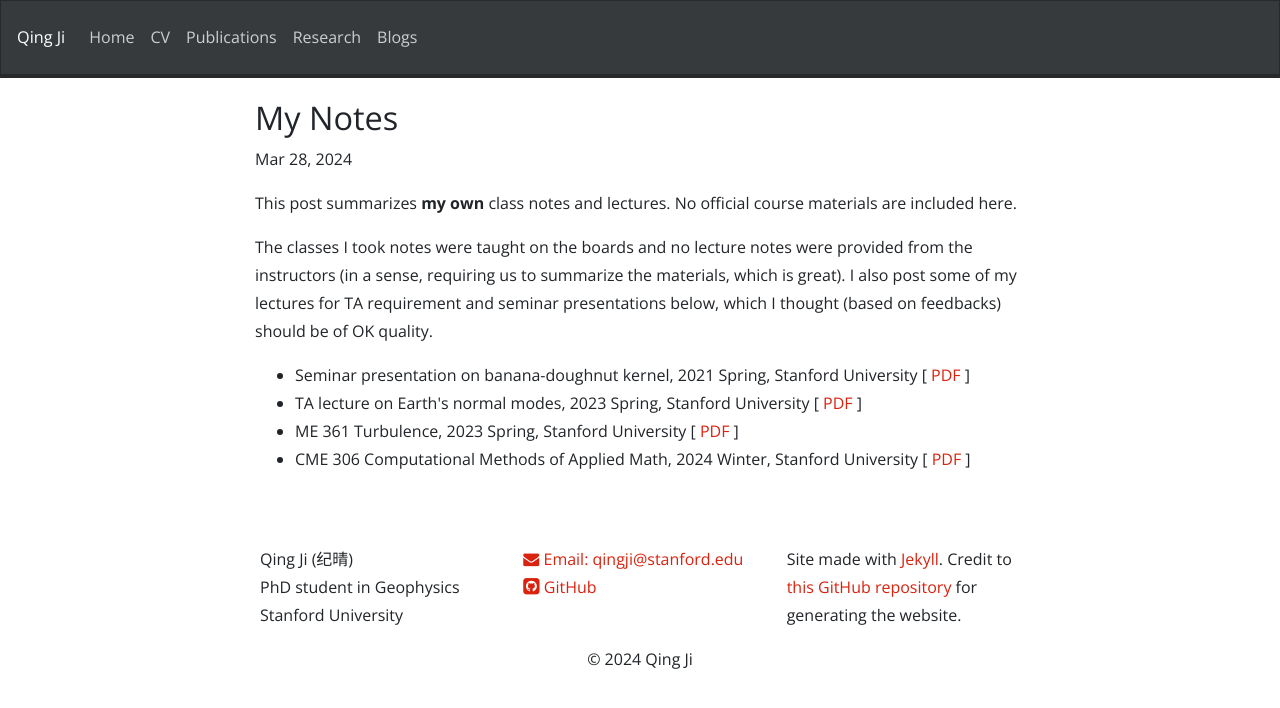
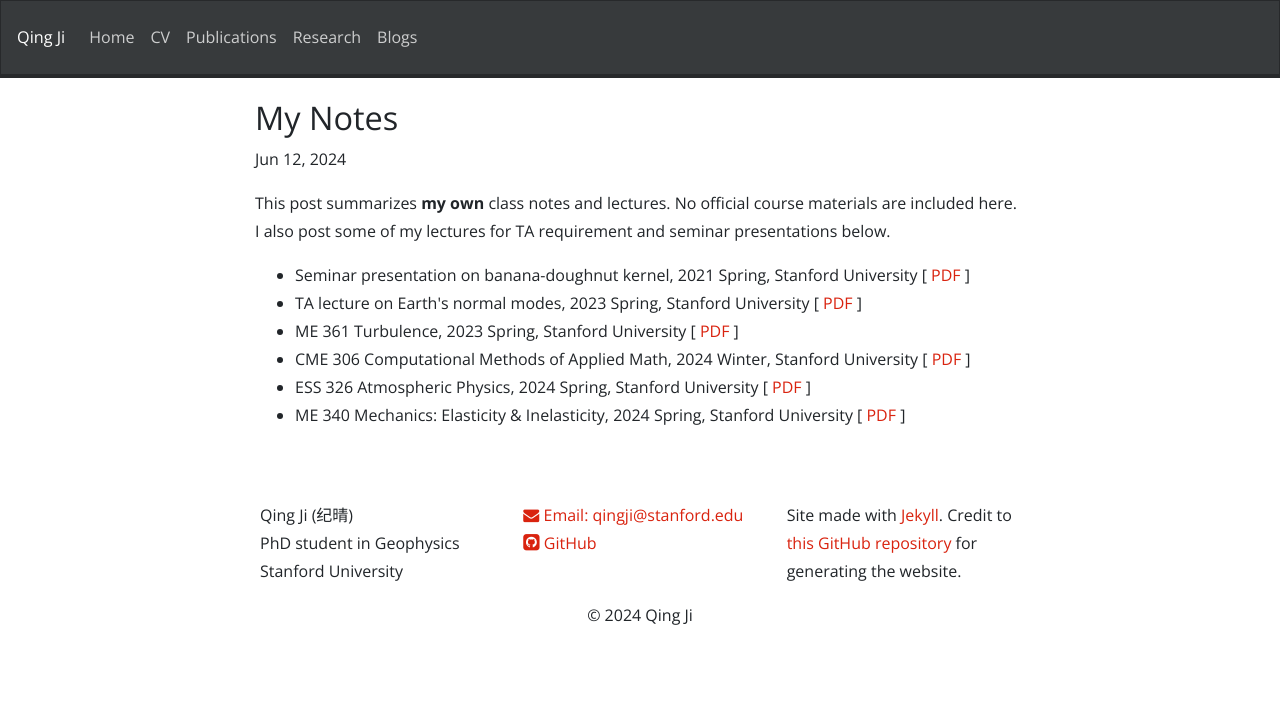
Before and after one commit to NickJi98/NickJi98.github.io, a Jekyll site: the page built from _posts/2024-03-28-My-notes.md, in a window 1280 px wide. Shown: the top 708 px of the page. Built offline with Jekyll 4.4.1, drawn with Linux system fonts in a browser that asks for light colours; nearby versions of some CDN libraries; a style sheet for code colours, icons or effects is not loaded.

Commit message:
Update course notes

```diff
--- a/_posts/2024-03-28-My-notes.md
+++ b/_posts/2024-03-28-My-notes.md
@@ -1,12 +1,10 @@
 ---
 title: "My Notes"
 layout: postlay
-date: 2024-03-28 15:30:00
+date: 2024-06-12
 ---
 
-<p>This post summarizes <strong>my own</strong> class notes and lectures. No official course materials are included here.</p>
-
-<p>The classes I took notes were taught on the boards and no lecture notes were provided from the instructors (in a sense, requiring us to summarize the materials, which is great). I also post some of my lectures for TA requirement and seminar presentations below, which I thought (based on feedbacks) should be of OK quality.</p>
+<p>This post summarizes <strong>my own</strong> class notes and lectures. No official course materials are included here. I also post some of my lectures for TA requirement and seminar presentations below.</p>
 
 <ul>
   <li>Seminar presentation on banana-doughnut kernel, 2021 Spring, Stanford University
@@ -17,4 +15,8 @@ date: 2024-03-28 15:30:00
   [ <a href="{{ site.url }}{{ site.baseurl }}/_data/files/Notes/ME361_S23.pdf" target="_blank">PDF</a> ]</li>
   <li>CME 306 Computational Methods of Applied Math, 2024 Winter, Stanford University
   [ <a href="{{ site.url }}{{ site.baseurl }}/_data/files/Notes/CME306_W24.pdf" target="_blank">PDF</a> ]</li>
+  <li>ESS 326 Atmospheric Physics, 2024 Spring, Stanford University
+  [ <a href="{{ site.url }}{{ site.baseurl }}/_data/files/Notes/ESS326_S24.pdf" target="_blank">PDF</a> ]</li>
+  <li>ME 340 Mechanics: Elasticity & Inelasticity, 2024 Spring, Stanford University
+  [ <a href="{{ site.url }}{{ site.baseurl }}/_data/files/Notes/ME340_S24.pdf" target="_blank">PDF</a> ]</li>
 </ul>
```
Also changed, not shown: 2 other files.
